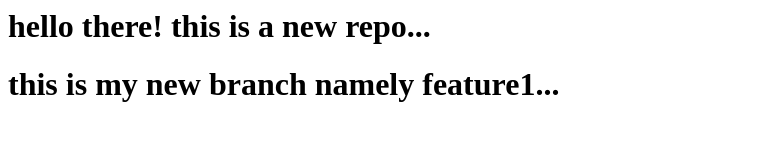
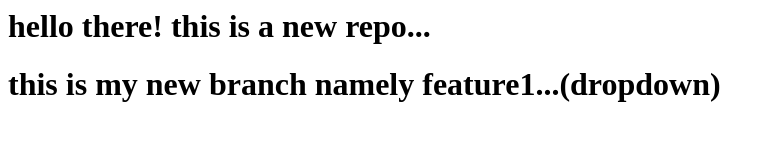
Before and after one commit to Himanshu-dxt/second-repo, a plain HTML site: page index.html in a window 1280 px wide. Shown: the whole page, without its empty margins (0-775 px from the left). Drawn offline with Linux system fonts and the light colour scheme.

Commit message:
new branch commit

```diff
--- a/index.html
+++ b/index.html
@@ -1,6 +1,6 @@
 <p>
 
 <h1> hello there! this is a new repo... </h1>
-<h1> this is my new branch namely feature1... </h1>
+<h1> this is my new branch namely feature1...(dropdown) </h1>
 
 </p>
```
